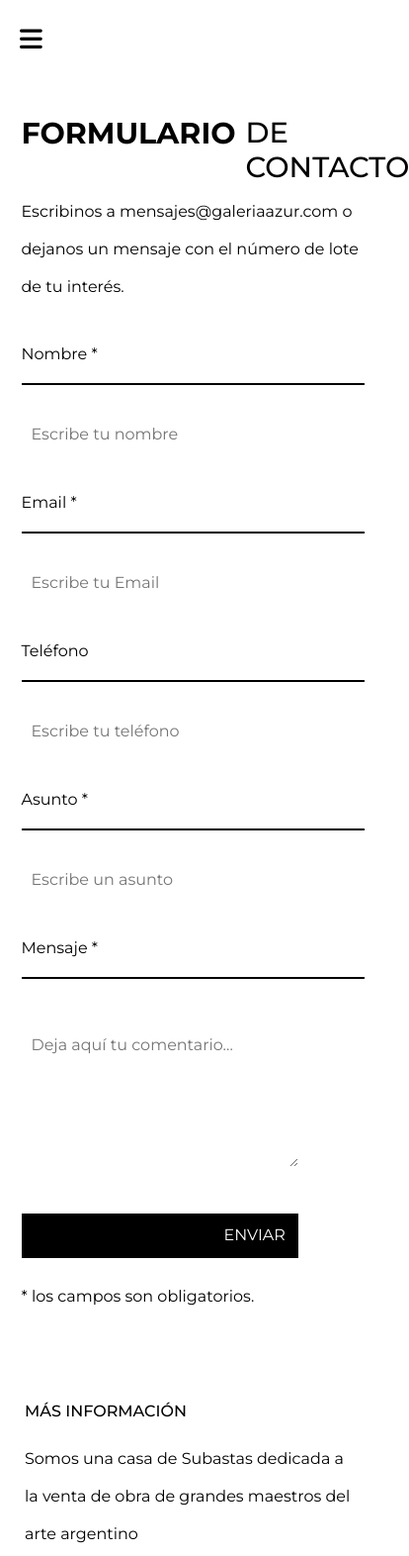
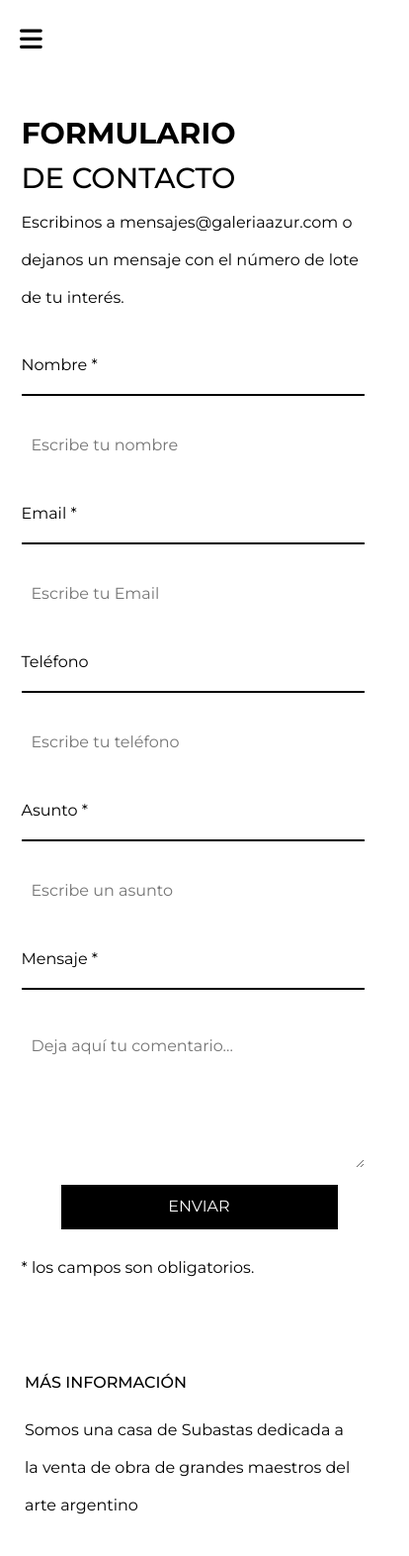
Before and after one commit to gabrielazirpolo/segunda-entrega, a website: page pages/contacto.html in a window 390 px wide. Shown: the part 65-1637 px from the top of the page at 99% size, 414 px wide, since content can reach past the window. Drawn offline with nearby package versions, Linux system fonts and the light colour scheme.

Commit message:
ultimos arreglos contacto

```diff
--- a/css/estilos.css
+++ b/css/estilos.css
@@ -291,7 +291,7 @@ p {
 
 #titulos {
     text-transform: uppercase;
-    font-size: 30px;
+    font-size: 1.875em;
     margin-bottom: 20px;
     font-weight: 700;
     text-align: left;
@@ -700,10 +700,27 @@ label {
     }
 
     textarea {
-        width: 280px;
+        width: 347px;
+        margin: auto;
     }
 
     .enviar {
         width: 280px;
+        margin: 0px 40px 20px;
+    }
+
+    .enviar p{
+        text-align: center;
+        margin: auto;
+    }
+
+    .subastas__pasadas{
+        display: flex;
+        flex-direction: column;
+    }
+
+    .subtitulo_sp{
+        margin-left: 0;
+        margin-top: -10px;
     }
 }
```
Also changed, not shown: pages/extend.html (deleted, +0 -19 lines), scss/_extend.scss (+37 -0 lines), scss/estilo.scss (+0 -37 lines), css/estilo.css, 1 other file.
